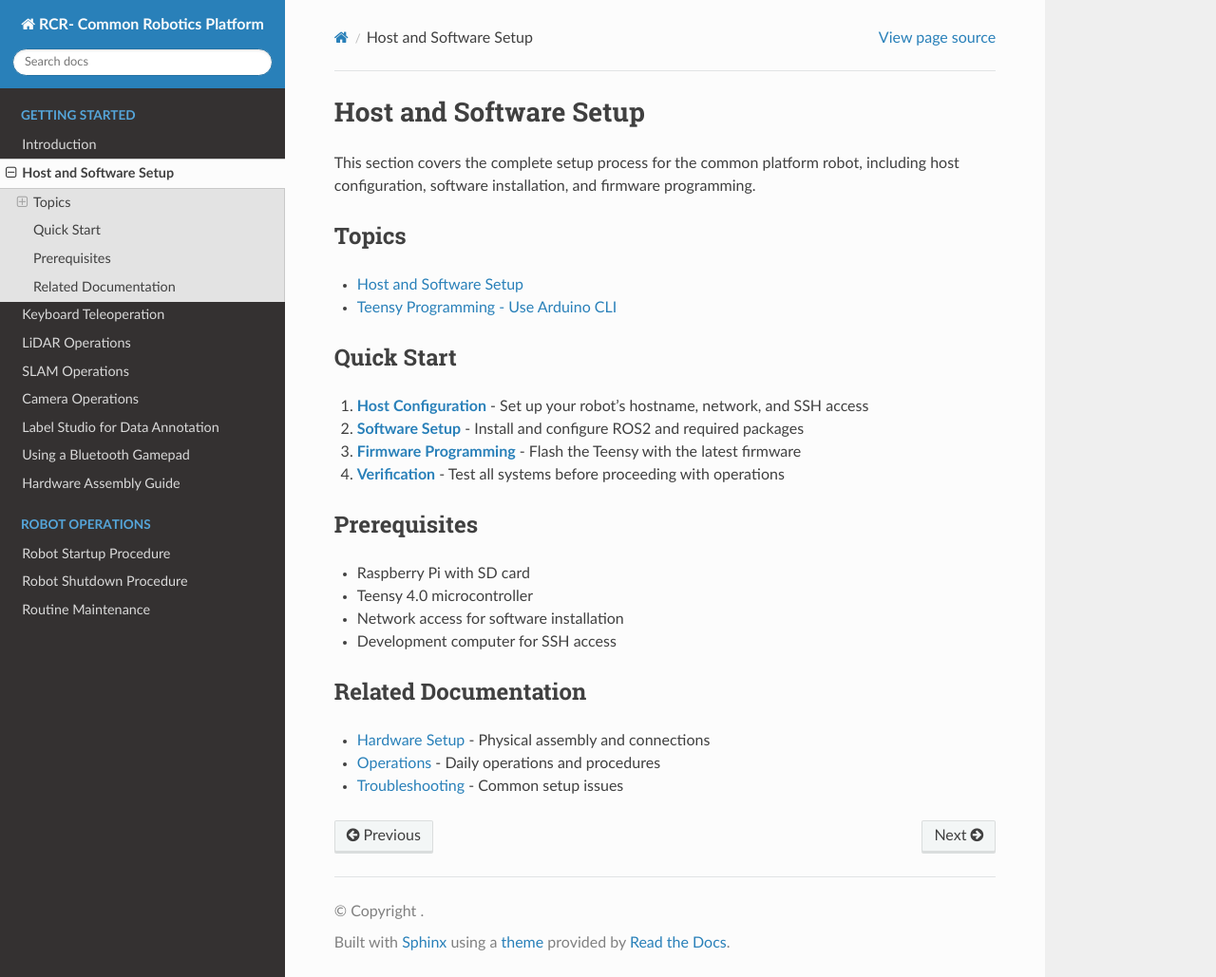
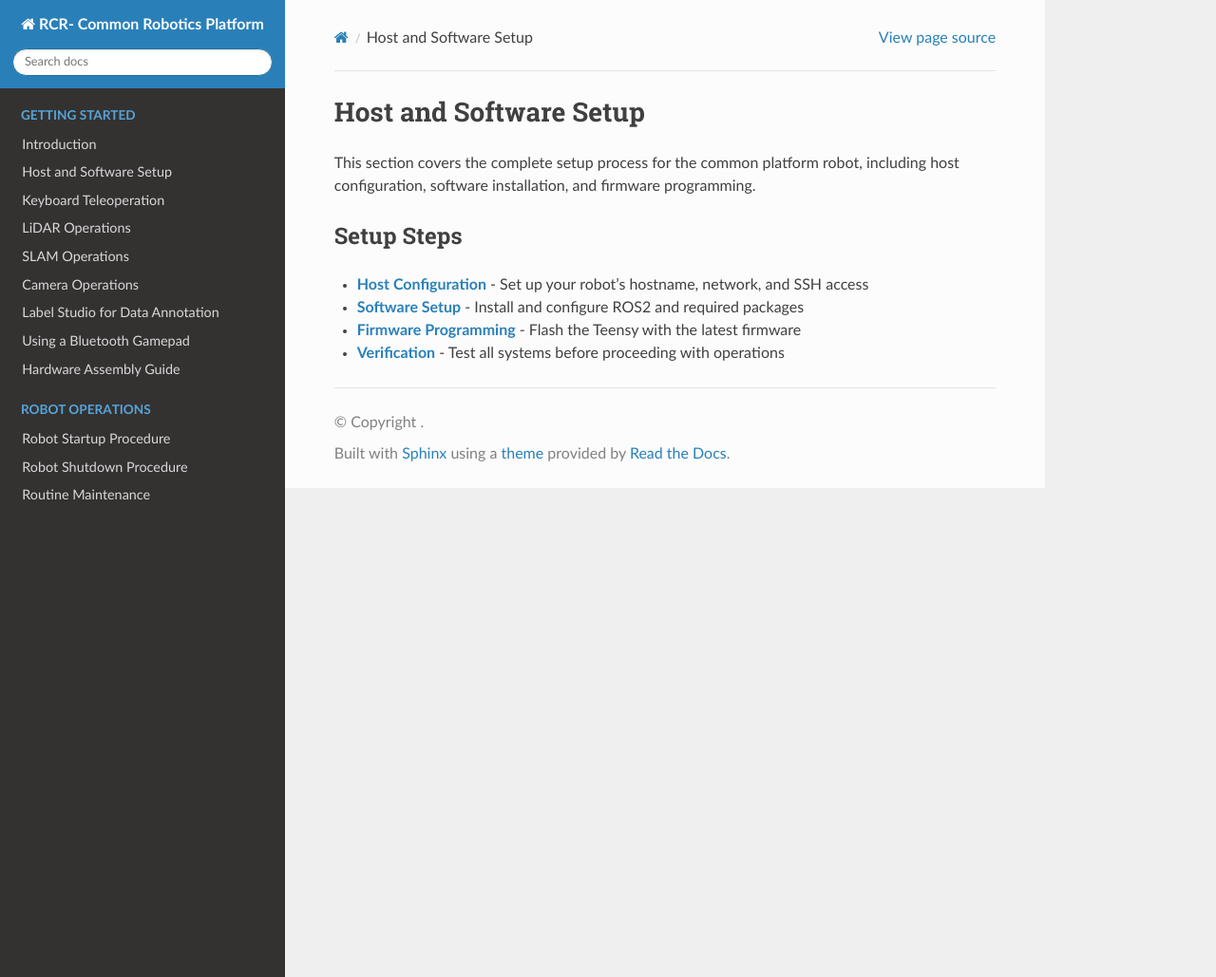
Before and after one commit to RoseCityRobotics/common_platform, a Sphinx documentation site: the page built from docs/source/setup/index.md, in a window 1280 px wide and 1029 px high. Shown: the whole window at 95% size. Built offline with Sphinx 7.4.7 and the Read the Docs theme 3.1.0, drawn with Linux system fonts in a browser that asks for light colours; pages that are not in the unit, such as notebooks, are missing from menus.

Commit message:
host and software nav

````diff
--- a/docs/source/setup/index.md
+++ b/docs/source/setup/index.md
@@ -2,31 +2,10 @@
 
 This section covers the complete setup process for the common platform robot, including host configuration, software installation, and firmware programming.
 
-## Topics
 
-```{toctree}
-:maxdepth: 1
+### Setup Steps
 
-host_and_software
-teensy_programming
-```
-
-## Quick Start
-
-1. **[Host Configuration](host_and_software.md#host-settings)** - Set up your robot's hostname, network, and SSH access
-2. **[Software Setup](host_and_software.md#network-configuration)** - Install and configure ROS2 and required packages
-3. **[Firmware Programming](teensy_programming.md)** - Flash the Teensy with the latest firmware
-4. **[Verification](host_and_software.md#ssh-connection)** - Test all systems before proceeding with operations
-
-## Prerequisites
-
-- Raspberry Pi with SD card
-- Teensy 4.0 microcontroller
-- Network access for software installation
-- Development computer for SSH access
-
-## Related Documentation
-
-- [Hardware Setup](../hardware.md) - Physical assembly and connections
-- [Operations](../operations/index.md) - Daily operations and procedures
-- [Troubleshooting](../operations/troubleshooting/index.md) - Common setup issues
+- **[Host Configuration](host_and_software.md#host-settings)** - Set up your robot's hostname, network, and SSH access
+- **[Software Setup](host_and_software.md#network-configuration)** - Install and configure ROS2 and required packages
+- **[Firmware Programming](teensy_programming.md)** - Flash the Teensy with the latest firmware
+- **[Verification](host_and_software.md#ssh-connection)** - Test all systems before proceeding with operations
````
Also changed, not shown: docs/source/index.md (+1 -1 lines), docs/source/setup/host_and_software.md (+7 -13 lines).
